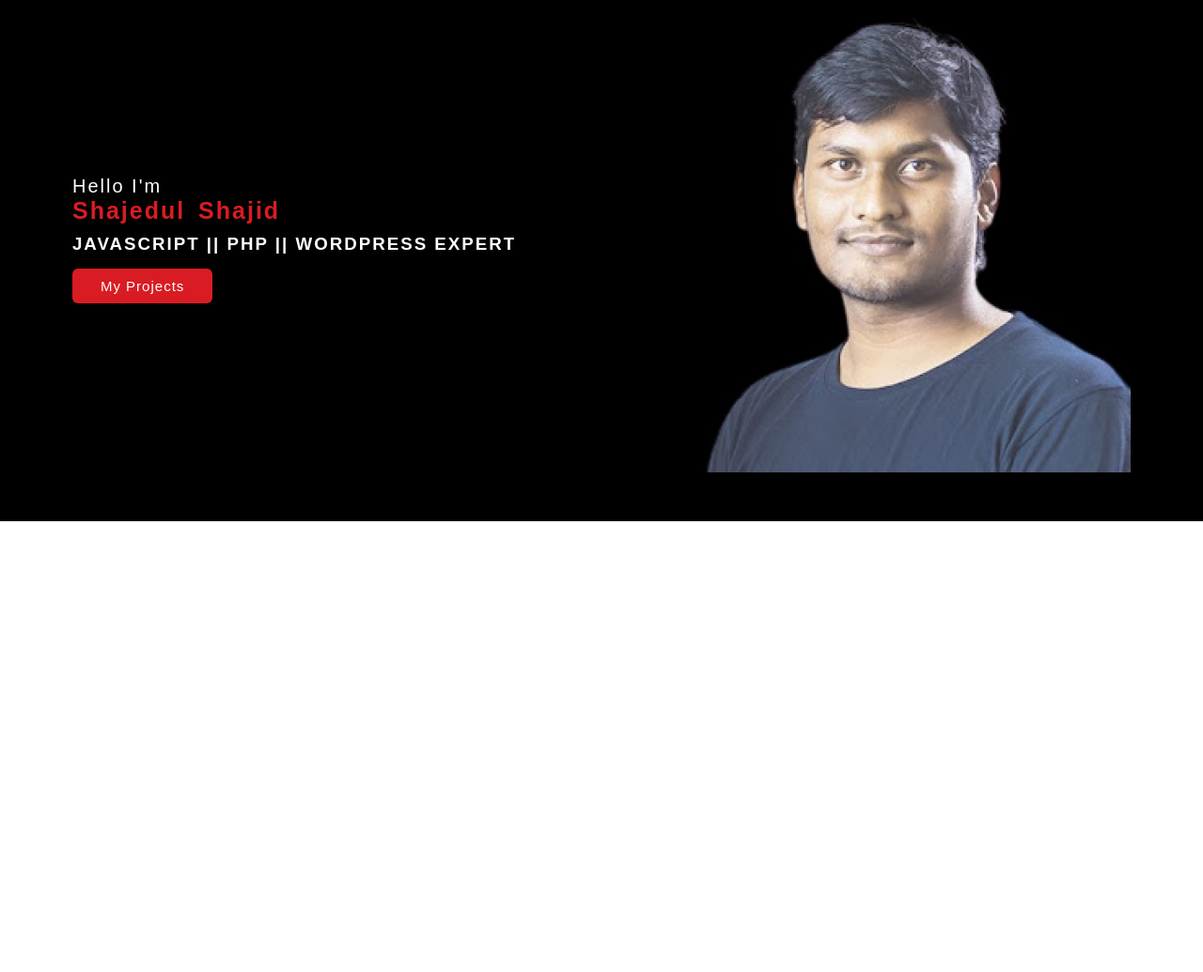
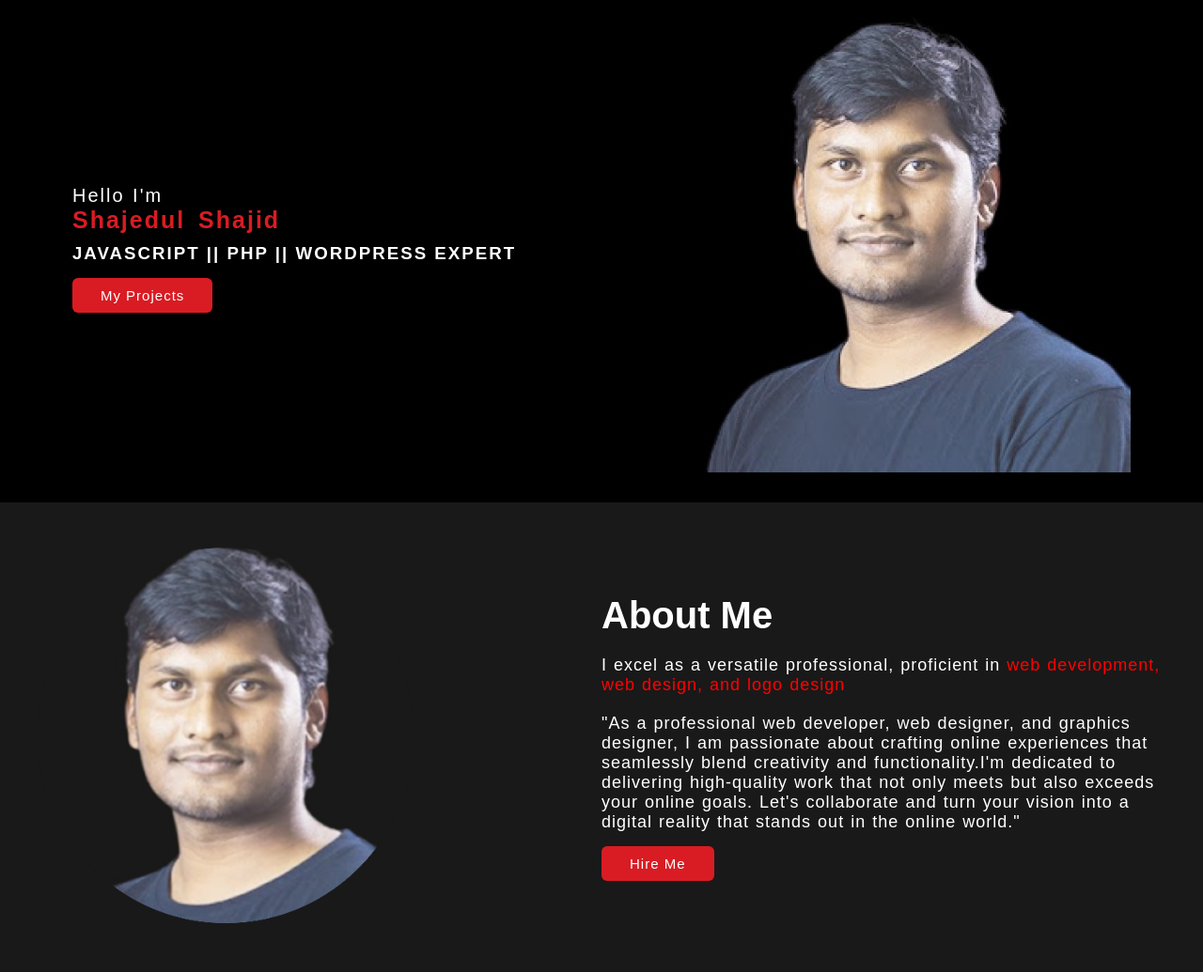
Before and after one commit to Shajedul-Shazid/shajedul-shajid-portfolio, a plain HTML site: page index.html in a window 1280 px wide. Shown: the part 105-1140 px from the top of the page at 94% size. Before the commit the page ends 800 px from the top, so only its background shows below. Drawn offline with Linux system fonts and the light colour scheme.

Commit message:
hero section & about me section done

```diff
--- a/index.html
+++ b/index.html
@@ -30,5 +30,21 @@
         </div>
     </section>
 
+    <section class="about-section">
+            <div class="about-section-left">
+                <img class="about-img" src="images/upwork-black-circle-1-fotor.png" alt="">
+            </div>
+            <div class="about-section-right">
+                <h2 class="about-head">About Me</h2>
+                <p>I excel as a versatile professional, proficient in <span class="skill">web development, web design, and logo design</span></p>
+                <p class="quote">
+                    "As a professional web developer, web designer, and graphics designer, I am passionate about crafting online experiences that seamlessly blend creativity and functionality.I'm dedicated to delivering high-quality work that not only meets but also exceeds your online goals. Let's collaborate and turn your vision into a digital reality that stands out in the online world."
+                </p>
+                <button class="btnProjects">Hire Me</button>
+            </div>
+    </section>
+
+
+
 </body>
 </html>
--- a/style.css
+++ b/style.css
@@ -6,8 +6,9 @@
 }
 /* header section */
 .logo{
-   height: 50px;
+   height: 70px;
    background-color: black;
+   cursor: pointer;
 }
 header{
     display: flex;
@@ -15,12 +16,11 @@ header{
     justify-content: space-between;
     background-color: #fff;
     background-color: black;
-    padding: 5px 11%;
+    padding: 5px 7%;
 }
 ul{
     float: right;
     /* padding: 10px 20px; */
-
 }
 ul li{
     display: inline-block;
@@ -32,27 +32,26 @@ li{
 ul li a{
     text-decoration: none;
     color: #fff;
+    cursor: pointer;
 }
 ul li a:hover{
     color: #e9204f;
 }
-section{
-    background-color: black;
-}
 .hero-section{
     color: #fff;
+    background-color: black;
 }
 
 /* hero-section */
 .hero-section{
     margin-top: 0;
     width: 100%;
-    height: 600px;
+    height: 560px;
     display: flex;
     align-items: center;
     justify-content: space-around;
 }
-.hero-section .left-side .btnProjects{
+.btnProjects{
     margin-top: 15px;
     padding: 10px 30px;
     background-color: #D91C23;
@@ -63,12 +62,13 @@ section{
     outline: none;
     border: none;
 }
-.hero-section .left-side .btnProjects:hover{
+.btnProjects:hover{
     display: inline-block;
     background-color: #000000;
     border: red;
     outline: dotted;
     transition: all ease 0.50s;
+    cursor: pointer;
 }
 .name{
     font-size: 25px;
@@ -84,3 +84,42 @@ section{
     margin-top: 10px;
     letter-spacing: 2px;
 }
+/* About-Section */
+.about-section{
+    background-color: #191919;
+    display: flex;
+    align-items: center;
+    justify-content: space-around;
+    /* width: 100%; */
+    height: 500px;
+}
+.about-section-left{
+    padding-left: 40px;
+    width: 50%;
+}
+.about-section-right{
+    width: 50%;
+    padding-right: 40px;
+}
+.about-img{
+    height: 400px;
+    width: 400px;
+}
+h2,p{
+    color: #fff;
+}
+.quote,p{
+    margin-top: 20px;
+    font-size: 18px;
+    letter-spacing: 1px;
+    word-spacing: 1px;
+}
+.skill{
+    color: red;
+}
+.about-head{
+    font-size: 40px;
+    font-weight: 600;
+}
+
+/* Services Section */
```
Also changed, not shown: images/upwork-black-circle-1-fotor.png (added), images/upwork-black-circle-1.jpg (added), images/upwork-black-circle.png (added).
